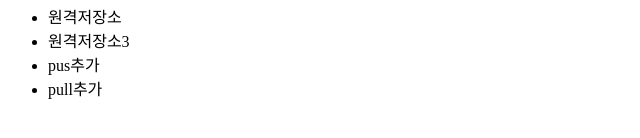
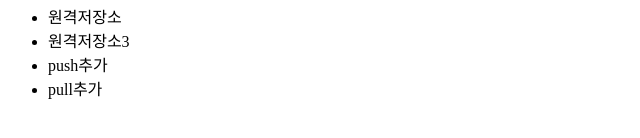
Before and after one commit to terrybyte/git_test, a plain HTML site: page index.html in a window 1280 px wide. Shown: the part 166-304 px from the top of the page, 0-640 px from the left. Drawn offline with Linux system fonts and the light colour scheme.

Commit message:
push 추가

```diff
--- a/index.html
+++ b/index.html
@@ -18,7 +18,7 @@
 		<li>conflict resolve</li>
 		<li>원격저장소</li>
 		<li>원격저장소3</li>
-		<li>pus추가</li>
+		<li>push추가</li>
 		<li>pull추가</li>
 	</ul>
 </body>
```
